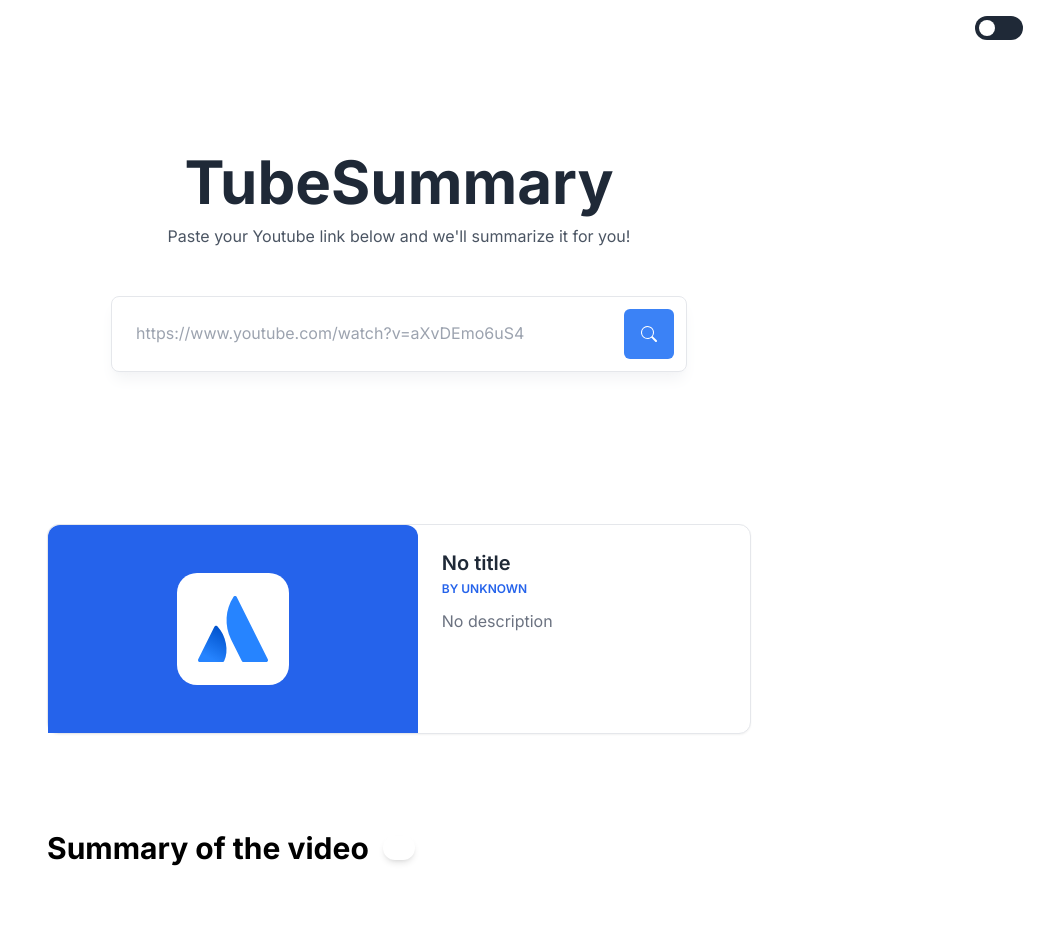
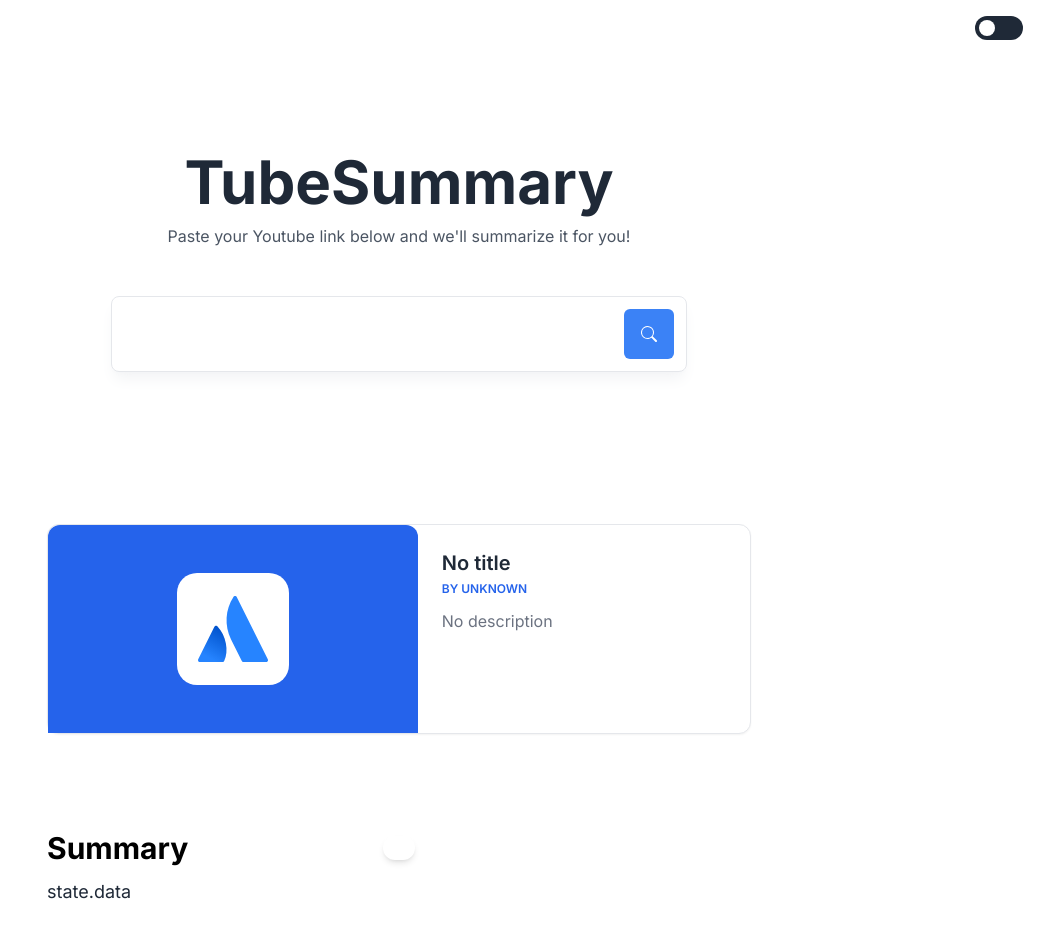
Before and after one commit to luisher98/video-to-summary-frontend, a Next.js app: page / in a window 1280 px wide. Shown: the top 938 px of the page, without its empty margins (241-1280 px from the left). Built offline with nearby package versions, Linux system fonts and the light colour scheme.

Commit message:
added context, fetches the api correctly

```diff
--- a/src/app/utils/FetchSummary.tsx
+++ b/lib/getVideoSummary.ts
@@ -1,12 +1,11 @@
-export default async function getSummary(url = "") {
-  const API_URL = "http://localhost:3500/videoSummary";
+export default async function getVideoSummary(url) {
   try {
     // API call to the backend (using json-server instead for now)
     // const response = await fetch(
     //   `http://localhost:5000/api/summary?url=${url}`,
     // );
 
-    const response = await fetch(API_URL);
+    const response = await fetch(url);
 
     if (!response.ok) {
       throw new Error("Network response failed");
--- /dev/null
+++ b/src/app/components/Heading.tsx
@@ -0,0 +1,7 @@
+import React from 'react'
+
+export default function Heading() {
+  return (
+    <div>Heading</div>
+  )
+}
--- a/src/app/components/InputField.tsx
+++ b/src/app/components/InputField.tsx
@@ -1,4 +1,35 @@
+"use client";
+
+import { useState } from "react";
+
+import { useContextValue } from "../context/context";
+import { set } from "zod";
+
 export default function InputField() {
+  const [url, setUrl] = useState("");
+  const [loading, setLoading] = useState(false);
+
+  const { state, dispatch } = useContextValue();
+
+  const handleSubmit = async (e) => {
+    try {
+      e.preventDefault();
+      setLoading(true);
+      const response = await fetch(
+        `http://localhost:5000/api/summary?url=${url}`,
+      );
+      const data = await response.json();
+      dispatch({ type: "SET_DATA", payload: data });
+      setUrl("");
+      setLoading(false);
+
+    } catch (error) {
+      console.error(error);
+    } finally {
+      setLoading(false);
+    }
+  };
+
   return (
     <div className="relative overflow-hidden">
       <div className="mx-auto max-w-[85rem] px-4 py-10 sm:px-6 sm:py-24 lg:px-8">
@@ -12,27 +43,32 @@ export default function InputField() {
           </p>
 
           <div className="relative mx-auto mt-7 max-w-xl sm:mt-12">
-            <form>
+            <form onSubmit={handleSubmit}>
               <div className="relative z-10 flex space-x-3 rounded-lg border bg-white p-3 shadow-lg shadow-gray-100 dark:border-gray-700 dark:bg-gray-800 dark:shadow-gray-900/[.2]">
                 <div className="flex-[1_0_0%]">
                   <label
                     htmlFor="hs-search-article-1"
                     className="block text-sm font-medium text-gray-700 dark:text-white"
                   >
-                    <span className="sr-only">https://www.youtube.com/watch?v=aXvDEmo6uS4</span>
+                    <span className="sr-only">
+                      https://www.youtube.com/watch?v=aXvDEmo6uS4
+                    </span>
                   </label>
                   <input
-                    type="email"
+                    type="text"
                     name="hs-search-article-1"
                     id="hs-search-article-1"
                     className="block w-full rounded-md border-transparent p-3 dark:bg-gray-800 dark:text-gray-400"
-                    placeholder="https://www.youtube.com/watch?v=aXvDEmo6uS4"
+                    placeholder=""
+                    value={url}
+                    onChange={(e) => setUrl(e.target.value)}
                   />
                 </div>
                 <div className="flex-[0_0_auto]">
-                  <a
+                  <button
                     className="inline-flex items-center justify-center gap-2 rounded-md border border-transparent bg-blue-500 p-4 text-sm font-semibold text-white transition-all hover:bg-blue-600 focus:outline-none focus:ring-2 focus:ring-blue-500 focus:ring-offset-2 dark:focus:ring-offset-gray-800"
                     href="#"
+                    type="submit"
                   >
                     <svg
                       xmlns="http://www.w3.org/2000/svg"
@@ -43,13 +79,14 @@ export default function InputField() {
                     >
                       <path d="M11.742 10.344a6.5 6.5 0 1 0-1.397 1.398h-.001c.03.04.062.078.098.115l3.85 3.85a1 1 0 0 0 1.415-1.414l-3.85-3.85a1.007 1.007 0 0 0-.115-.1zM12 6.5a5.5 5.5 0 1 1-11 0 5.5 5.5 0 0 1 11 0z" />
                     </svg>
-                  </a>
+                  </button>
                 </div>
               </div>
             </form>
           </div>
         </div>
       </div>
+
     </div>
   );
 }
--- a/src/app/components/Summary.tsx
+++ b/src/app/components/Summary.tsx
@@ -1,49 +1,17 @@
+'use client'
+import SummaryContent from "./SummaryContent";
 
 
+import { useContextValue } from "../context/context";
+
 export default function Summary() {
+  const { state } = useContextValue();
   return (
     <>
-      <div className="mx-auto max-w-3xl px-4 pb-12 pt-6 sm:px-6 lg:px-8 lg:pt-10">
-        <div className="max-w-2xl">
-          <div className="space-y-5 md:space-y-8">
-            <div className="space-y-3">
-              <h2 className="text-2xl font-bold dark:text-white md:text-3xl">
-                Summary of the video
-              </h2>
-
-              <p className="text-lg text-gray-800 dark:text-gray-200">
-
-              </p>
-            </div>
-          </div>
-        </div>
-
-        <div className="sticky inset-x-0 bottom-6 text-center">
-          <div className="inline-block rounded-full bg-white px-4 py-3 shadow-md dark:bg-gray-800">
-            <div className="flex items-center gap-x-1.5">
-              <div className="hs-tooltip inline-block">
-                {/* <button
-                  formAction="/#"
-                  type="button"
-                  className="hs-tooltip-toggle flex items-center gap-x-2 text-sm text-gray-500 hover:text-gray-800 dark:text-gray-400 dark:hover:text-gray-200"
-                >
-                  <svg
-                    className="h-4 w-4"
-                    xmlns="http://www.w3.org/2000/svg"
-                    width="16"
-                    height="16"
-                    fill="currentColor"
-                    viewBox="0 0 16 16"
-                  >
-                    <path d="M325.606,229.393l-150.004-150C172.79,76.58,168.974,75,164.996,75c-3.979,0-7.794,1.581-10.607,4.394 l-149.996,150c-5.858,5.858-5.858,15.355,0,21.213c5.857,5.857,15.355,5.858,21.213,0l139.39-139.393l139.397,139.393 C307.322,253.536,311.161,255,315,255c3.839,0,7.678-1.464,10.607-4.394C331.464,244.748,331.464,235.251,325.606,229.393z" />
-                  </svg>
-                  back to top
-                </button> */}
-              </div>
-            </div>
-          </div>
-        </div>
-      </div>
+      <SummaryContent
+        title={"Summary"}
+        summary={"state.data"}
+      />
     </>
   );
 }
--- /dev/null
+++ b/src/app/components/SummaryContent.tsx
@@ -0,0 +1,47 @@
+export default function SummaryContent({ title, summary }) {
+  return (
+    <>
+      <div className="mx-auto max-w-3xl px-4 pb-12 pt-6 sm:px-6 lg:px-8 lg:pt-10">
+        <div className="max-w-2xl">
+          <div className="space-y-5 md:space-y-8">
+            <div className="space-y-3">
+              <h2 className="text-2xl font-bold dark:text-white md:text-3xl">
+                {title}
+              </h2>
+
+              <p className="text-lg text-gray-800 dark:text-gray-200">
+                {summary}
+              </p>
+            </div>
+          </div>
+        </div>
+
+        <div className="sticky inset-x-0 bottom-6 text-center">
+          <div className="inline-block rounded-full bg-white px-4 py-3 shadow-md dark:bg-gray-800">
+            <div className="flex items-center gap-x-1.5">
+              <div className="hs-tooltip inline-block">
+                {/* <button
+                  formAction="/#"
+                  type="button"
+                  className="hs-tooltip-toggle flex items-center gap-x-2 text-sm text-gray-500 hover:text-gray-800 dark:text-gray-400 dark:hover:text-gray-200"
+                >
+                  <svg
+                    className="h-4 w-4"
+                    xmlns="http://www.w3.org/2000/svg"
+                    width="16"
+                    height="16"
+                    fill="currentColor"
+                    viewBox="0 0 16 16"
+                  >
+                    <path d="M325.606,229.393l-150.004-150C172.79,76.58,168.974,75,164.996,75c-3.979,0-7.794,1.581-10.607,4.394 l-149.996,150c-5.858,5.858-5.858,15.355,0,21.213c5.857,5.857,15.355,5.858,21.213,0l139.39-139.393l139.397,139.393 C307.322,253.536,311.161,255,315,255c3.839,0,7.678-1.464,10.607-4.394C331.464,244.748,331.464,235.251,325.606,229.393z" />
+                  </svg>
+                  back to top
+                </button> */}
+              </div>
+            </div>
+          </div>
+        </div>
+      </div>
+    </>
+  );
+}
--- a/src/app/context/context.tsx
+++ b/src/app/context/context.tsx
@@ -1,23 +1,25 @@
-import {createContext, useContext, useState} from "react";
+'use client'
+import { createContext, useContext, useReducer } from "react";
+
+const initialState = { data: null };
+
+function reducer(state, action) {
+  switch (action.type) {
+    case "SET_DATA":
+      return { ...state, data: action.payload };
+    default:
+      return state;
+  }
+}
 
 const Context = createContext({});
 
+export function ContextProvider({ children }) {
+  const [state, dispatch] = useReducer(reducer, initialState);
 
-function getSummary(url) {
-    return fetch(`http://localhost:5000/api/summary?url=${url}`)
-        .then(response => response.json())
-        .then(data => data.summary);
+  return <Context.Provider value={{ state, dispatch }}>{children}</Context.Provider>;
 }
 
-
-export function ContextProvider({children}) {
-    const [input, setInput] = useState("");
-
-    const [summary, setSummary] = useState("");
-
-    return (
-        <Context.Provider value={{input, setInput, summary, setSummary}}>
-            {children}
-        </Context.Provider>
-    );
+export function useContextValue() {
+  return useContext(Context);
 }
--- a/src/app/page.tsx
+++ b/src/app/page.tsx
@@ -5,23 +5,26 @@ import InputField from "./components/InputField";
 import VideoCard from "./components/VideoCard";
 import Summary from "./components/Summary";
 
-
+import { ContextProvider } from "./context/Context";
 
 export default function Home() {
-
-
   return (
     <>
       <Head>
         <title>TubeSummary</title>
-        <meta name="description" content="A text summary generator for youtube videos created by Luis Hernández" />
+        <meta
+          name="description"
+          content="A text summary generator for youtube videos created by Luis Hernández"
+        />
         <link rel="icon" href="/favicon.ico" />
       </Head>
       <Layout>
-      <DarkModeSwitch />
-      <InputField />
-      <VideoCard />
-      <Summary />
+        <DarkModeSwitch />
+        <ContextProvider>
+          <InputField />
+          <VideoCard />
+          <Summary />
+        </ContextProvider>
       </Layout>
     </>
   );
```
Also changed, not shown: lib/getVideoInfo.ts (added, +17 -0 lines), types.d.ts (added, +17 -0 lines).
